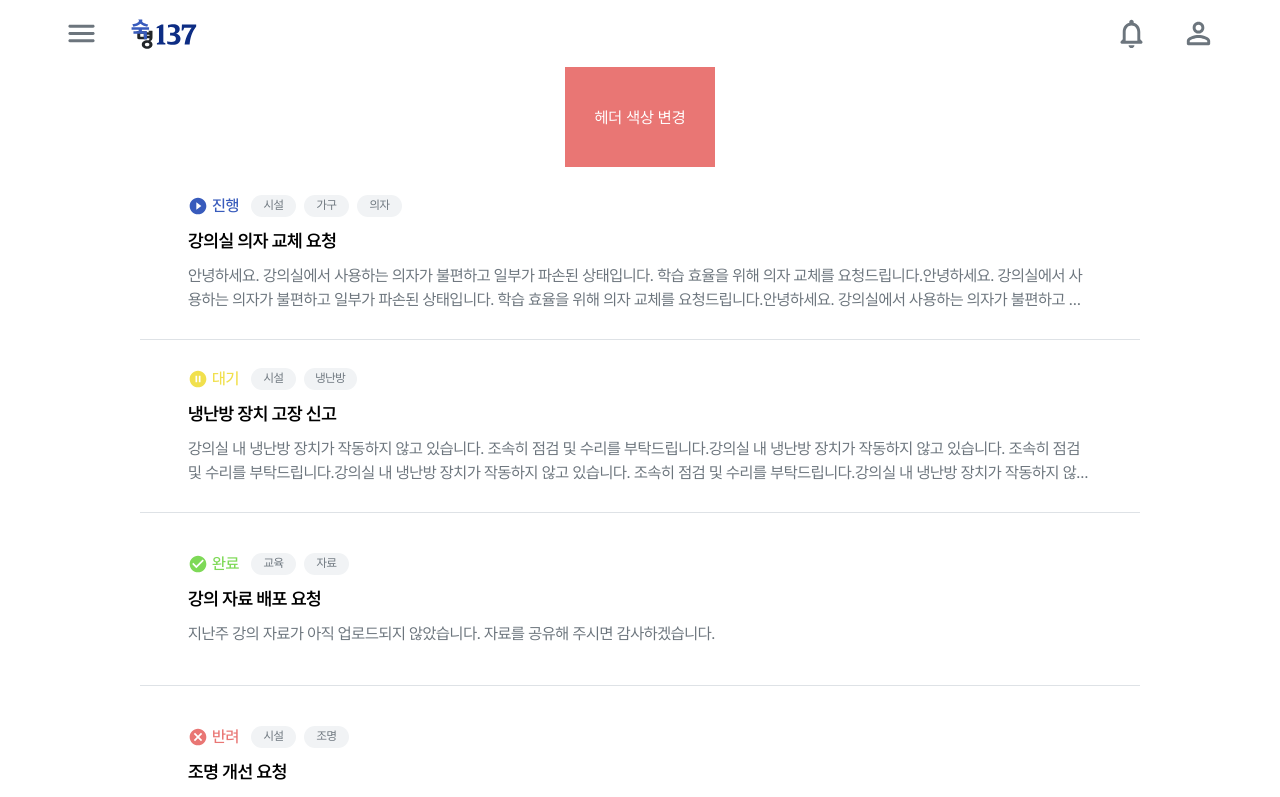
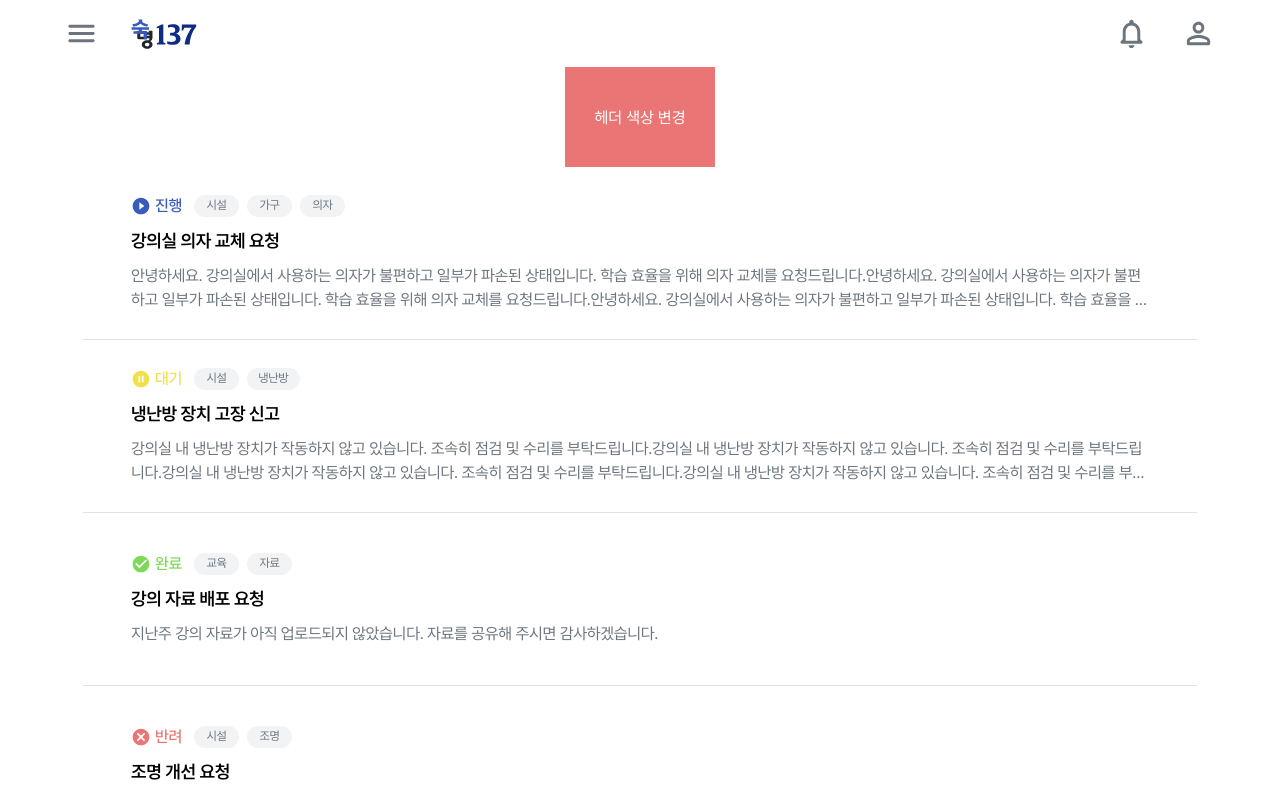
Before and after one commit to waieiches/SM-137-Frontend, a React (Vite) app: page / in a window 1280 px wide. Shown: the top 797 px of the page. Built offline with nearby package versions, Linux system fonts and the light colour scheme.

Commit message:
design : ContentList의 width를 변경한다

```diff
--- a/src/components/content/ContentList.tsx
+++ b/src/components/content/ContentList.tsx
@@ -13,7 +13,7 @@ interface DataType {
   };
 }
 const Container = styled.div`
-  width: 1000px;
+  width: 1114px;
   height: 173px;
   padding: 1.5rem 3rem;
   border-bottom: 1px solid var(--gray3-border);
```
